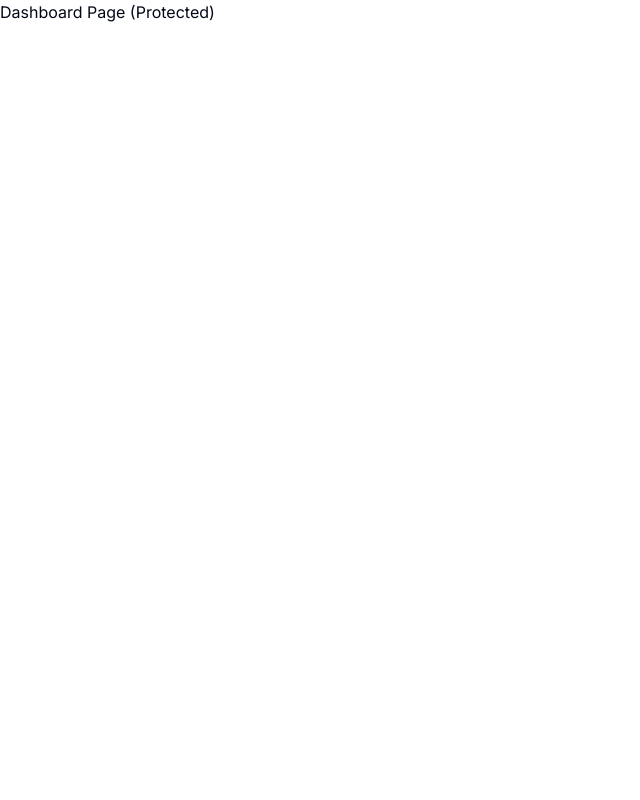
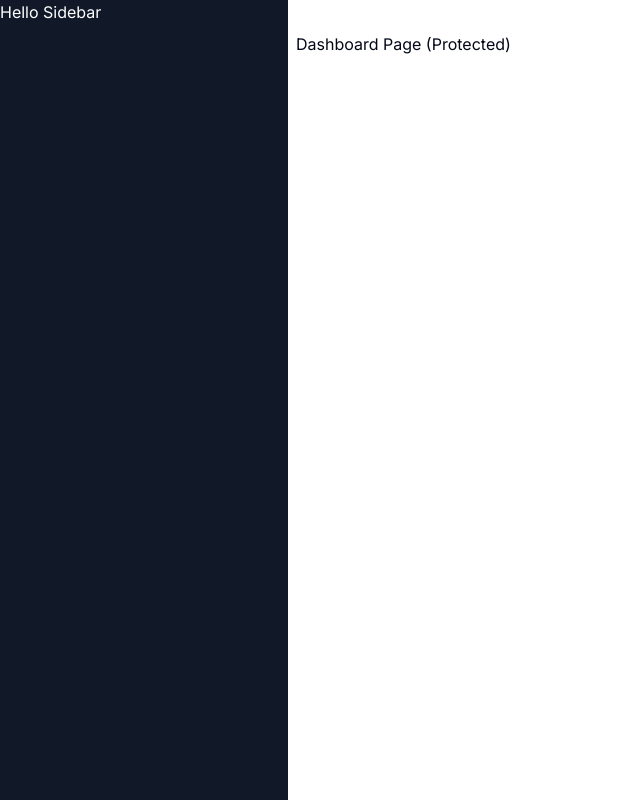
Before and after one commit to danielmateu/ai-sass, a Next.js app: page /dashboard in a window 1280 px wide. Shown: the whole page, without its empty margins (0-640 px from the left). Built offline with nearby package versions, Linux system fonts and the light colour scheme.

Commit message:
Creando Sidebar

```diff
--- a/app/(dashboard)/(routes)/dashboard/page.tsx
+++ b/app/(dashboard)/(routes)/dashboard/page.tsx
@@ -1,12 +1,9 @@
-import { UserButton } from "@clerk/nextjs";
-
 
 
 export default function DashboardPage() {
     return (
-        <div>
+        <div className="flex justify-between px-2">
             <h1>Dashboard Page (Protected)</h1>
-            <UserButton afterSignOutUrl="/" />
         </div>
     )
 }
--- /dev/null
+++ b/app/(dashboard)/layout.tsx
@@ -0,0 +1,24 @@
+import { Navbar } from '@/components/Navbar'
+import React from 'react'
+
+const DashboardLayout = ({
+    children
+}: {
+    children: React.ReactNode
+}) => {
+    return (
+        <div className='h-full relative'>
+            <div className="hidden h-full md:flex md:flex-col md:w-72 md:fixed md:inset-y-0 z-[80] bg-gray-900">
+                <div>
+                    <p className='text-white'>Hello Sidebar</p>
+                </div>
+            </div>
+            <main className='md:pl-72'>
+                <Navbar />
+                {children}
+            </main>
+        </div>
+    )
+}
+
+export default DashboardLayout
--- /dev/null
+++ b/components/Navbar.tsx
@@ -0,0 +1,17 @@
+
+import { Menu } from 'lucide-react'
+import { Button } from './ui/button'
+import { UserButton } from '@clerk/nextjs'
+
+export const Navbar = () => {
+    return (
+        <div className='flex item-center p-4'>
+            <Button variant={'ghost'} size={'icon'} className='md:hidden'>
+                <Menu size={24} />
+            </Button>
+            <div className="flex w-full justify-end">
+                <UserButton afterSignOutUrl="/" />
+            </div>
+        </div>
+    )
+}
```
